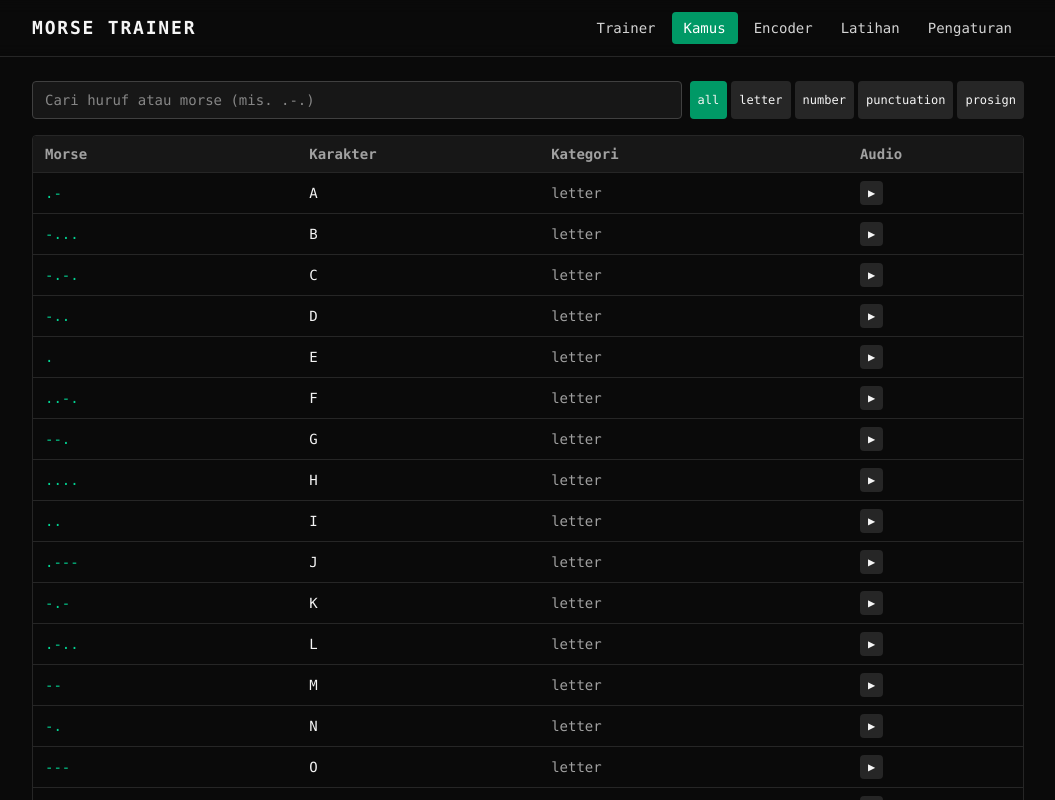
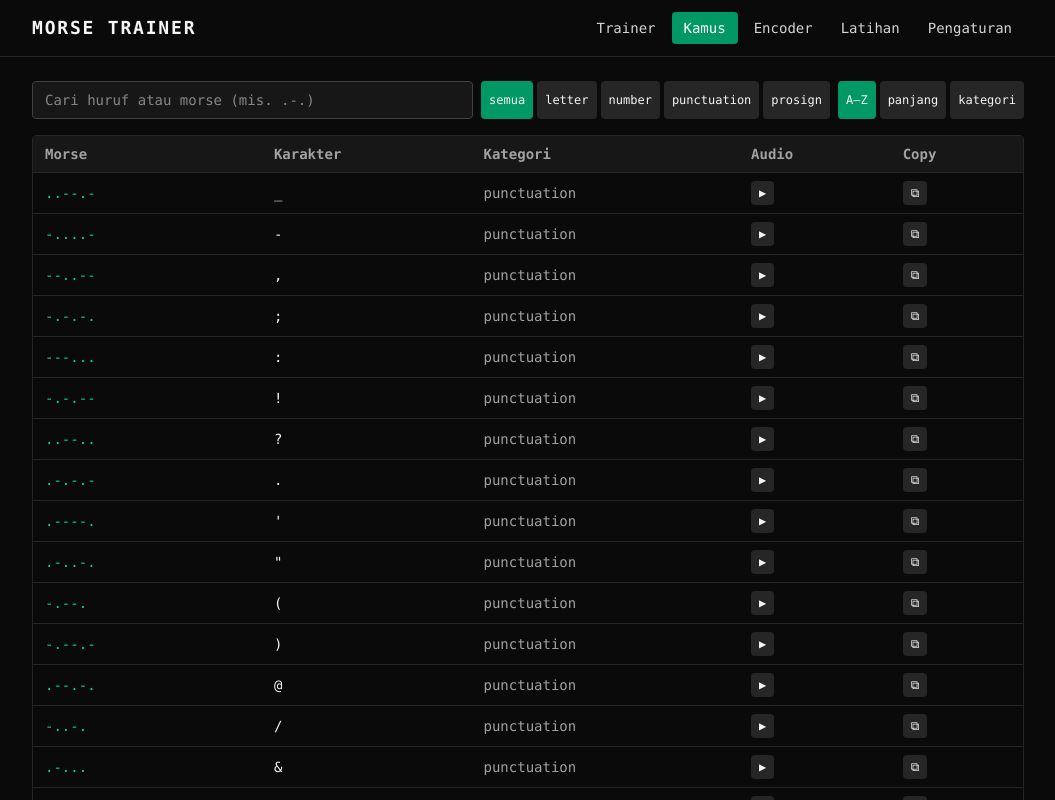
Before and after one commit to qyzh/uk-morse, a React (Vite) app: page / in a window 1280 px wide. Both pictures are taken after a click on the button "Kamus". Shown: the top 800 px of the page, without its empty margins (112-1167 px from the left). Built offline with nearby package versions, Linux system fonts and the light colour scheme.

Commit message:
feat(M5): dictionary sort (A-Z/length/category) + copy-to-clipboard per row

```diff
--- a/src/components/Dictionary.tsx
+++ b/src/components/Dictionary.tsx
@@ -1,11 +1,21 @@
 import { useMemo, useState } from 'react'
-import { MORSE_LIST, type MorseCategory } from '../core/morse-data'
+import { MORSE_LIST, type MorseCategory, type MorseEntry } from '../core/morse-data'
 import { useMorseAudio } from '../hooks/useMorseAudio'
+
+type SortKey = 'a-z' | 'morse-length' | 'category'
+
+const sorters: Record<SortKey, (a: MorseEntry, b: MorseEntry) => number> = {
+  'a-z': (a, b) => a.char.localeCompare(b.char),
+  'morse-length': (a, b) => a.morse.length - b.morse.length || a.char.localeCompare(b.char),
+  category: (a, b) => a.category.localeCompare(b.category) || a.char.localeCompare(b.char),
+}
 
 export function Dictionary() {
   const { play } = useMorseAudio()
   const [query, setQuery] = useState('')
   const [category, setCategory] = useState<MorseCategory | 'all'>('all')
+  const [sort, setSort] = useState<SortKey>('a-z')
+  const [copied, setCopied] = useState<string | null>(null)
 
   const filtered = useMemo(() => {
     const q = query.trim().toLowerCase()
@@ -14,13 +24,22 @@ export function Dictionary() {
       if (!q) return true
       return (
         e.char.toLowerCase().includes(q) ||
-        e.morse.toLowerCase().includes(q) ||
+        e.morse.includes(q) ||
         (e.keywords ?? []).some((k) => k.toLowerCase().includes(q))
       )
-    })
-  }, [query, category])
+    }).sort(sorters[sort])
+  }, [query, category, sort])
 
   const categories: (MorseCategory | 'all')[] = ['all', 'letter', 'number', 'punctuation', 'prosign']
+
+  const chip = (active: boolean) =>
+    'px-2 py-2 rounded text-xs ' + (active ? 'bg-emerald-600' : 'bg-neutral-800 hover:bg-neutral-700')
+
+  const copyMorse = async (entry: MorseEntry) => {
+    await navigator.clipboard.writeText(entry.morse)
+    setCopied(entry.char)
+    window.setTimeout(() => setCopied(null), 1000)
+  }
 
   return (
     <div className="space-y-4">
@@ -33,12 +52,15 @@ export function Dictionary() {
         />
         <div className="flex gap-1">
           {categories.map((c) => (
-            <button
-              key={c}
-              onClick={() => setCategory(c)}
-              className={'px-2 py-2 rounded text-xs ' + (category === c ? 'bg-emerald-600' : 'bg-neutral-800 hover:bg-neutral-700')}
-            >
-              {c}
+            <button key={c} onClick={() => setCategory(c)} className={chip(category === c)}>
+              {c === 'all' ? 'semua' : c}
+            </button>
+          ))}
+        </div>
+        <div className="flex gap-1">
+          {(Object.keys(sorters) as SortKey[]).map((s) => (
+            <button key={s} onClick={() => setSort(s)} className={chip(sort === s)}>
+              {s === 'a-z' ? 'A–Z' : s === 'morse-length' ? 'panjang' : 'kategori'}
             </button>
           ))}
         </div>
@@ -51,23 +73,41 @@ export function Dictionary() {
               <th className="text-left px-3 py-2">Karakter</th>
               <th className="text-left px-3 py-2">Kategori</th>
               <th className="text-left px-3 py-2">Audio</th>
+              <th className="text-left px-3 py-2">Copy</th>
             </tr>
           </thead>
           <tbody>
             {filtered.map((e) => (
               <tr key={e.char + e.morse} className="border-t border-neutral-800">
                 <td className="px-3 py-2 font-mono text-emerald-400">{e.morse}</td>
-                <td className="px-3 py-2 font-mono">{e.char === ' ' ? 'spasi' : e.char}</td>
+                <td className="px-3 py-2 font-mono">{e.char}</td>
                 <td className="px-3 py-2 text-neutral-400">{e.category}</td>
                 <td className="px-3 py-2">
-                  <button onClick={() => play(e.morse)} className="text-xs px-2 py-1 rounded bg-neutral-800 hover:bg-neutral-700">▶</button>
+                  <button
+                    onClick={() => play(e.morse)}
+                    className="text-xs px-2 py-1 rounded bg-neutral-800 hover:bg-neutral-700"
+                    aria-label={`Play ${e.char}`}
+                  >
+                    ▶
+                  </button>
+                </td>
+                <td className="px-3 py-2">
+                  <button
+                    onClick={() => void copyMorse(e)}
+                    className="text-xs px-2 py-1 rounded bg-neutral-800 hover:bg-neutral-700"
+                    aria-label={`Copy morse ${e.char}`}
+                  >
+                    {copied === e.char ? '✓' : '⧉'}
+                  </button>
                 </td>
               </tr>
             ))}
           </tbody>
         </table>
       </div>
-      <p className="text-xs text-neutral-500">{filtered.length} dari {MORSE_LIST.length} entri</p>
+      <p className="text-xs text-neutral-500">
+        {filtered.length} dari {MORSE_LIST.length} entri
+      </p>
     </div>
   )
 }
```
